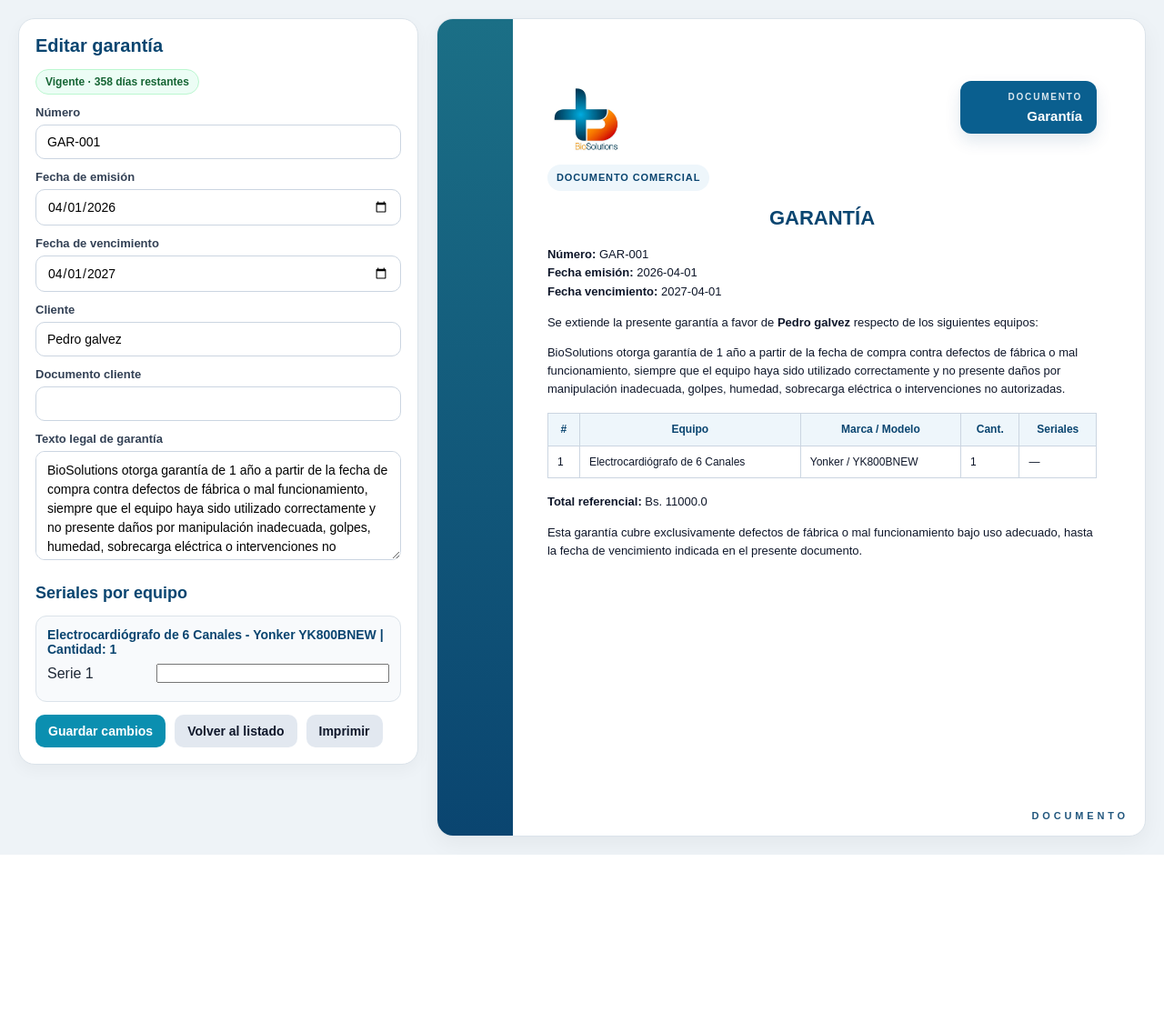
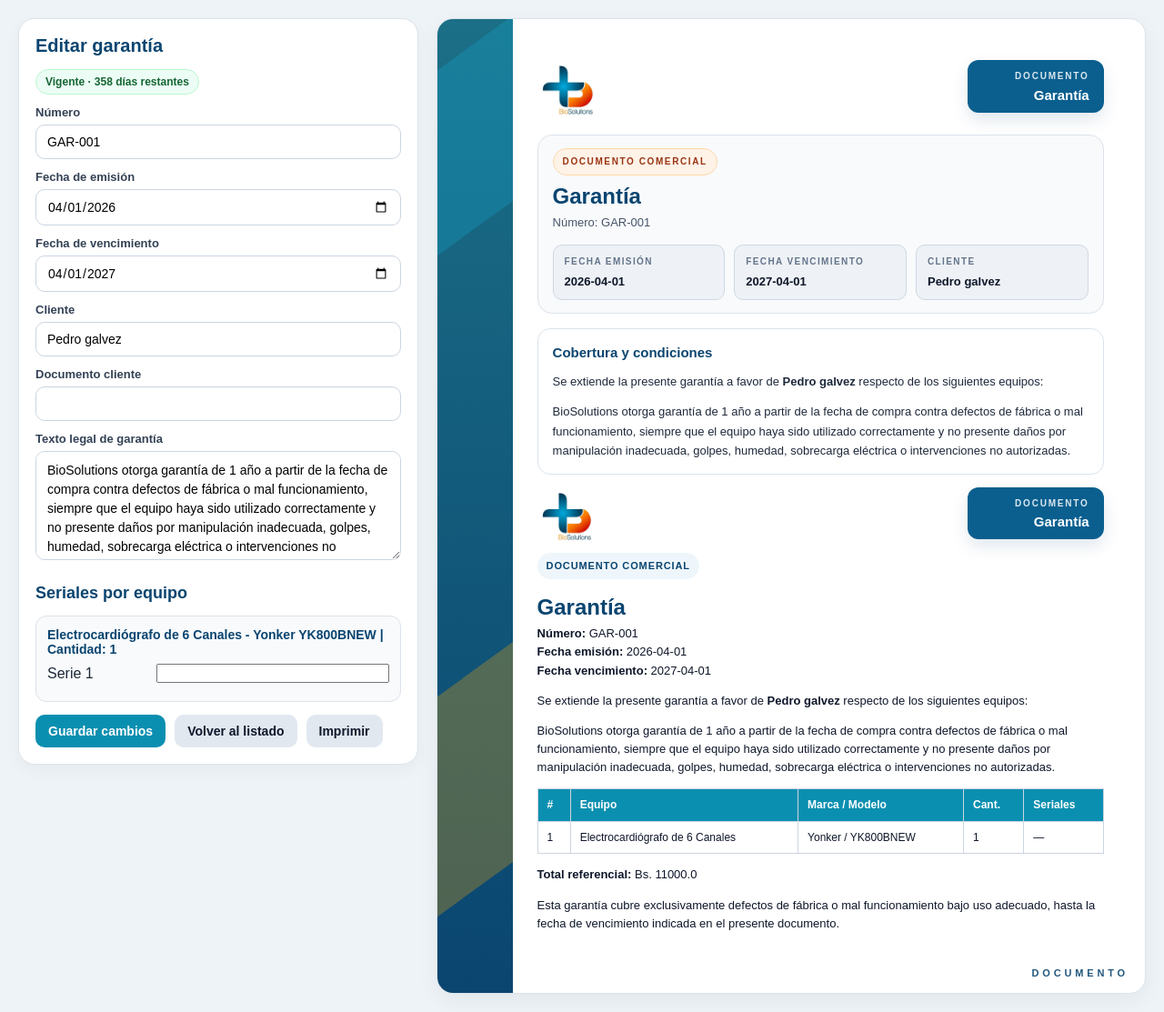
Before and after one commit to Myroesh/biosolutions-cotizador, a Flask app: page /garantias/1 in a window 1280 px wide. Shown: the part 71-1184 px from the top of the page at 91% size. Before the commit the page ends 1011 px from the top, so only its background shows below. Run offline with Flask 3, Linux system fonts and the light colour scheme; a user stored in the database is signed in; data comes from the database, SQL or seed files in the repository; both versions use the stored data as it was after the commit.

Commit message:
revision estetica documentos v1

```diff
--- a/templates/garantia_detail.html
+++ b/templates/garantia_detail.html
@@ -155,34 +155,181 @@
     bottom:0;
     width:22mm;
     background:linear-gradient(180deg,#1b6f86 0%, #0a4570 100%);
+    overflow:hidden;
+  }
+
+  .doc-left::before,
+  .doc-left::after{
+    content:"";
+    position:absolute;
+    left:-8mm;
+    width:40mm;
+    transform:skewY(-36deg);
+    transform-origin:left top;
+  }
+
+  .doc-left::before{
+    top:78px;
+    height:54mm;
+    background:rgba(17,181,220,.24);
+  }
+
+  .doc-left::after{
+    bottom:62px;
+    height:64mm;
+    background:rgba(255,170,0,.28);
   }
 
   .doc-content{
     position:relative;
     z-index:2;
-    padding:18mm 14mm 16mm 32mm;
+    padding:12mm 12mm 14mm 29mm;
     color:#0f172a;
     font-size:13px;
     line-height:1.55;
   }
 
+  .preview-hero{
+    display:flex;
+    justify-content:space-between;
+    align-items:flex-start;
+    gap:16px;
+    margin-bottom:16px;
+  }
+
+  .preview-logo{
+    width:66px;
+    max-width:66px;
+    height:auto;
+    display:block;
+  }
+
+  .doc-chip{
+    display:inline-flex;
+    flex-direction:column;
+    align-items:flex-end;
+    justify-content:center;
+    background:#0a5f8f;
+    color:#fff;
+    border-radius:12px;
+    padding:10px 16px;
+    min-width:160px;
+    box-shadow:0 8px 18px rgba(10,69,112,.12);
+  }
+
+  .doc-chip .label{
+    font-size:10px;
+    font-weight:700;
+    letter-spacing:.18em;
+    text-transform:uppercase;
+    opacity:.85;
+    margin-bottom:4px;
+  }
+
+  .doc-chip .value{
+    font-size:15px;
+    font-weight:800;
+    line-height:1.2;
+  }
+
+  .title-card{
+    background:#f8fafc;
+    border:1px solid #dbe3ea;
+    border-radius:16px;
+    padding:14px 16px;
+    margin-bottom:16px;
+  }
+
+  .eyebrow{
+    display:inline-flex;
+    align-items:center;
+    padding:6px 10px;
+    border-radius:999px;
+    background:#fff3e8;
+    color:#9a3412;
+    border:1px solid #fed7aa;
+    font-size:10px;
+    font-weight:800;
+    letter-spacing:.16em;
+    text-transform:uppercase;
+    margin-bottom:10px;
+  }
+
   .doc-title{
-    text-align:center;
-    font-size:22px;
+    margin:0 0 6px;
+    text-align:left;
+    font-size:24px;
     font-weight:800;
     color:#0a4570;
-    margin-bottom:18px;
-    text-transform:uppercase;
+    text-transform:none;
   }
 
-  .doc-meta{
+  .subtitle{
+    margin:0;
+    color:#475569;
+    font-size:13px;
+    line-height:1.5;
+  }
+
+  .meta-grid{
+    display:grid;
+    grid-template-columns:repeat(3, 1fr);
+    gap:10px;
+    margin-top:14px;
+  }
+
+  .meta{
+    background:#eef2f6;
+    border:1px solid #cfd8e3;
+    border-radius:10px;
+    padding:10px 12px;
+    min-height:58px;
+  }
+
+  .meta .k{
+    display:block;
+    font-size:10px;
+    font-weight:800;
+    letter-spacing:.14em;
+    text-transform:uppercase;
+    color:#64748b;
+    margin-bottom:6px;
+  }
+
+  .meta .v{
+    display:block;
+    font-size:13px;
+    font-weight:700;
+    color:#0f172a;
+    line-height:1.35;
+  }
+
+  .card{
+    background:#fff;
+    border:1px solid #dbe3ea;
+    border-radius:14px;
+    padding:14px 16px;
     margin-bottom:14px;
+  }
+
+  .section-title{
+    margin:0 0 10px;
+    font-size:15px;
+    font-weight:800;
+    color:#0a4570;
+  }
+
+  .preview-text{
+    margin:0;
+    font-size:13px;
+    line-height:1.65;
+    color:#1e293b;
   }
 
   .doc-table{
     width:100%;
     border-collapse:collapse;
-    margin:16px 0;
+    margin-top:10px;
     font-size:12px;
   }
 
@@ -194,9 +341,49 @@
   }
 
   .doc-table th{
-    background:#eef6fb;
+    background:#0b8fb0;
+    color:#fff;
+    font-weight:800;
+    text-align:left;
+  }
+
+  .total-box{
+    margin-top:12px;
+    margin-left:auto;
+    width:220px;
+    background:#f8fafc;
+    border:1px solid #cfd8e3;
+    border-radius:14px;
+    padding:12px 14px;
+  }
+
+  .total-box .label{
+    display:block;
+    font-size:10px;
+    font-weight:800;
+    letter-spacing:.14em;
+    text-transform:uppercase;
+    color:#64748b;
+    margin-bottom:6px;
+  }
+
+  .total-box .value{
+    display:block;
+    font-size:18px;
+    font-weight:800;
     color:#0a4570;
+  }
+
+  .doc-preview::after{
+    content:"DOCUMENTO";
+    position:absolute;
+    right:18px;
+    bottom:16px;
+    font-size:11px;
     font-weight:800;
+    letter-spacing:.35em;
+    color:#0a4570;
+    opacity:.9;
   }
 
   @media print{
@@ -221,6 +408,10 @@
     .page-grid{
       grid-template-columns:1fr;
     }
+
+    .meta-grid{
+      grid-template-columns:1fr;
+    }
   }
     .doc-brand{
     display:flex;
@@ -237,10 +428,11 @@
   }
 
   .doc-logo{
-    width:84px;
-    height:auto;
-    display:block;
-  }
+  width:64px;
+  max-width:64px;
+  height:auto;
+  display:block;
+}
 
   .doc-continuation-chip{
     display:inline-flex;
@@ -377,8 +569,58 @@
   </section>
 
   <section class="doc-preview">
-    <div class="doc-left"></div>
-    <div class="doc-content">
+  <div class="doc-left"></div>
+  <div class="doc-content">
+    <section class="preview-hero">
+      <div>
+        <img src="{{ url_for('static', filename='logo_biosolutions.png') }}" alt="BioSolutions" class="preview-logo" />
+      </div>
+      <div class="doc-chip">
+        <span class="label">Documento</span>
+        <span class="value">Garantía</span>
+      </div>
+    </section>
+
+    <section class="title-card">
+      <span class="eyebrow">Documento comercial</span>
+      <h1 class="doc-title">Garantía</h1>
+      <p class="subtitle">
+        Número: {{ garantia_payload['document']['number'] or '' }}
+      </p>
+
+      <div class="meta-grid">
+        <div class="meta">
+          <span class="k">Fecha emisión</span>
+          <span class="v">{{ garantia_payload['document']['issueDate'] or '' }}</span>
+        </div>
+        <div class="meta">
+          <span class="k">Fecha vencimiento</span>
+          <span class="v">{{ garantia_payload['document']['expiryDate'] or '' }}</span>
+        </div>
+        <div class="meta">
+          <span class="k">Cliente</span>
+          <span class="v">{{ garantia_payload['document']['client'] or '' }}</span>
+        </div>
+      </div>
+    </section>
+
+    <section class="card">
+      <h3 class="section-title">Cobertura y condiciones</h3>
+      <p class="preview-text">
+        Se extiende la presente garantía a favor de
+        <strong>{{ garantia_payload['document']['client'] or '' }}</strong>
+        {% if garantia_payload['document']['clientDocument'] %}
+          con documento <strong>{{ garantia_payload['document']['clientDocument'] }}</strong>
+        {% endif %}
+        respecto de los siguientes equipos:
+      </p>
+
+      {% if garantia_payload['document']['warrantyText'] %}
+        <p class="preview-text" style="margin-top:12px;">
+          {{ garantia_payload['document']['warrantyText'] }}
+        </p>
+      {% endif %}
+    </section>
   <div class="doc-brand">
     <div class="doc-brand-left">
       <img src="{{ url_for('static', filename='logo_biosolutions.png') }}" alt="BioSolutions" class="doc-logo">
```
Also changed, not shown: templates/entrega_detail.html (+27 -9 lines), biosolutions.db.
